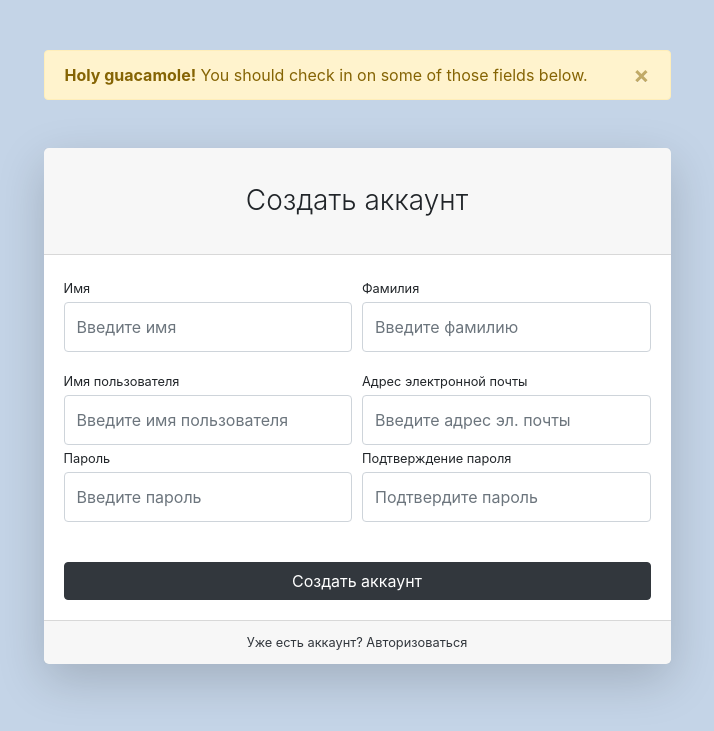
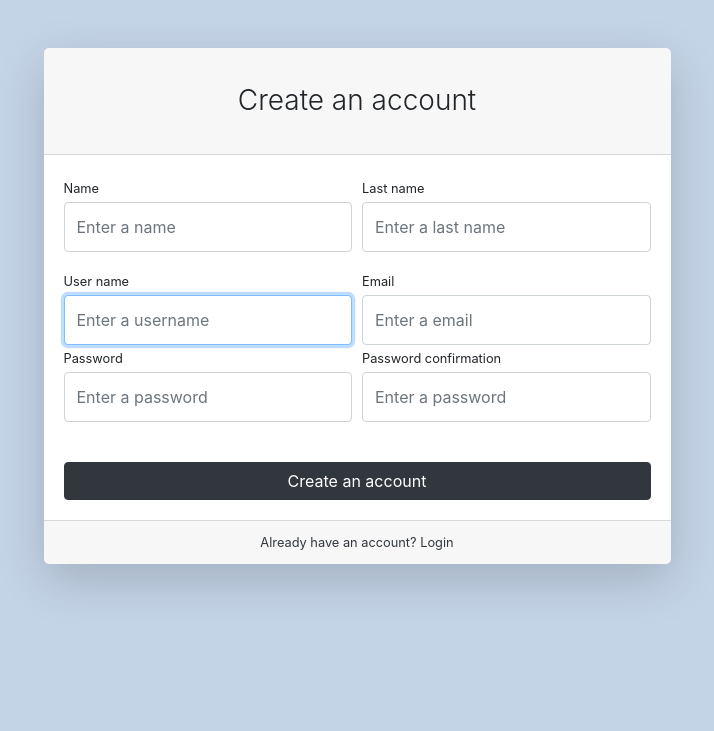
Before and after one commit to Artkom98/store_server, a Django app: page /users/register/ in a window 1280 px wide. Shown: the top 731 px of the page, without its empty margins (283-997 px from the left). Run offline with Django 3.2, Linux system fonts and the light colour scheme; some libraries are stand-ins or nearby versions.

Commit message:
register and login forms

```diff
--- a/users/forms.py
+++ b/users/forms.py
@@ -1,5 +1,5 @@
 from django import forms
-from django.contrib.auth.forms import AuthenticationForm
+from django.contrib.auth.forms import AuthenticationForm, UserCreationForm, UserChangeForm
 from users.models import User
 
 
@@ -15,3 +15,37 @@ class UserLoginForm(AuthenticationForm):
         super(UserLoginForm, self).__init__(*args, **kwargs)
         for field_name, field in self.fields.items():
             field.widget.attrs['class'] = 'form-control py-4'
+
+
+class UserRegisterForm(UserCreationForm):
+    first_name = forms.CharField(widget=forms.TextInput(attrs={'placeholder': 'Enter a name'}))
+    last_name = forms.CharField(widget=forms.TextInput(attrs={'placeholder': 'Enter a last name'}))
+    username = forms.CharField(widget=forms.TextInput(attrs={'placeholder': 'Enter a username'}))
+    email = forms.CharField(widget=forms.EmailInput(attrs={'placeholder': 'Enter a email'}))
+    password1 = forms.CharField(widget=forms.PasswordInput(attrs={'placeholder': 'Enter a password'}))
+    password2 = forms.CharField(widget=forms.PasswordInput(attrs={'placeholder': 'Enter a password'}))
+
+    class Meta:
+        model = User
+        fields = ('first_name', 'last_name', 'username', 'email', 'password1', 'password2')
+
+    def __init__(self, *args, **kwargs):
+        super(UserRegisterForm, self).__init__(*args, **kwargs)
+        for field_name, field in self.fields.items():
+            field.widget.attrs['class'] = 'form-control py-4'
+
+
+class UserProfileForm(UserChangeForm):
+    username = forms.CharField(widget=forms.TextInput(attrs={'readonly': True}))
+    email = forms.CharField(widget=forms.EmailInput(attrs={'readonly': True}))
+    image = forms.ImageField(widget=forms.FileInput(), required=False)
+
+    class Meta:
+        model = User
+        fields = ('username', 'email', 'first_name', 'last_name', 'image')
+
+    def __init__(self, *args, **kwargs):
+        super(UserProfileForm, self).__init__(*args, **kwargs)
+        for field_name, field in self.fields.items():
+            field.widget.attrs['class'] = 'form-control py-4'
+        self.fields['image'].widget.attrs['class'] = 'custom-file-input'
--- a/users/templates/users/register.html
+++ b/users/templates/users/register.html
@@ -8,73 +8,74 @@
             <div class="container">
                 <div class="row justify-content-center">
                     <div class="col-lg-7">
+                        {% if form.errors %}
                         <div class="alert alert-warning alert-dismissible fade show" role="alert"
                              style="margin-top: 50px;">
-                            <strong>Holy guacamole!</strong> You should check in on some of those fields below.
+                            {{ form.errors }}
                             <button type="button" class="close" data-dismiss="alert" aria-label="Close">
                                 <span aria-hidden="true">&times;</span>
                             </button>
                         </div>
+                        {% endif %}
+
                         <div class="card shadow-lg border-0 rounded-lg mt-5">
-                            <div class="card-header"><h3 class="text-center font-weight-light my-4">Создать аккаунт</h3>
+                            <div class="card-header"><h3 class="text-center font-weight-light my-4">Create an
+                                account</h3>
                             </div>
                             <div class="card-body">
-                                <form>
+                                <form action="{% url 'users:register' %}" method="POST">
+                                    {% csrf_token %}
                                     <div class="form-row">
                                         <div class="col-md-6">
                                             <div class="form-group">
-                                                <label class="small mb-1" for="inputFirstName">Имя</label>
-                                                <input class="form-control py-4" id="inputFirstName" type="text"
-                                                       placeholder="Введите имя"/>
+                                                <label class="small mb-1"
+                                                       for="{{ form.first_name.id_for_label }}">Name</label>
+                                                {{ form.first_name }}
                                             </div>
                                         </div>
                                         <div class="col-md-6">
                                             <div class="form-group">
-                                                <label class="small mb-1" for="inputLastName">Фамилия</label>
-                                                <input class="form-control py-4" id="inputLastName" type="text"
-                                                       placeholder="Введите фамилию"/>
+                                                <label class="small mb-1" for="{{ form.last_name.id_for_label }}">Last
+                                                    name</label>
+                                                {{ form.last_name }}
                                             </div>
                                         </div>
                                     </div>
                                     <div class="form-row">
                                         <div class="col-md-6">
-                                            <label class="small mb-1" for="inputUsername">Имя пользователя</label>
-                                            <input class="form-control py-4" id="inputUsername" type="text"
-                                                   aria-describedby="usernameHelp"
-                                                   placeholder="Введите имя пользователя"/>
+                                            <label class="small mb-1" for="{{ form.username.id_for_label }}">User
+                                                name</label>
+                                            {{ form.username }}
                                         </div>
                                         <div class="col-md-6">
-                                            <label class="small mb-1" for="inputEmailAddress">Адрес электронной
-                                                почты</label>
-                                            <input class="form-control py-4" id="inputEmailAddress" type="email"
-                                                   aria-describedby="emailHelp"
-                                                   placeholder="Введите адрес эл. почты"/>
+                                            <label class="small mb-1" for="{{ form.email.id_for_label }}">Email</label>
+                                            {{ form.email }}
                                         </div>
                                     </div>
                                     <div class="form-row">
                                         <div class="col-md-6">
                                             <div class="form-group">
-                                                <label class="small mb-1" for="inputPassword">Пароль</label>
-                                                <input class="form-control py-4" id="inputPassword" type="password"
-                                                       placeholder="Введите пароль"/>
+                                                <label class="small mb-1" for="{{ form.password1.id_for_label }}">Password</label>
+                                                {{ form.password1 }}
                                             </div>
                                         </div>
                                         <div class="col-md-6">
                                             <div class="form-group">
-                                                <label class="small mb-1" for="inputConfirmPassword">Подтверждение
-                                                    пароля</label>
-                                                <input class="form-control py-4" id="inputConfirmPassword"
-                                                       type="password" placeholder="Подтвердите пароль"/>
+                                                <label class="small mb-1" for="{{ form.password2.id_for_label }}">Password
+                                                    confirmation</label>
+                                                {{ form.password2 }}
                                             </div>
                                         </div>
                                     </div>
                                     <div class="form-group mt-4 mb-0">
-                                        <input class="btn btn-primary btn-block" type="submit" value="Создать аккаунт">
+                                        <input class="btn btn-primary btn-block" type="submit"
+                                               value="Create an account">
                                     </div>
                                 </form>
                             </div>
                             <div class="card-footer text-center">
-                                <div class="small"><a href="{% url 'users:login' %}">Уже есть аккаунт? Авторизоваться</a></div>
+                                <div class="small"><a href="{% url 'users:login' %}">Already have an account? Login</a>
+                                </div>
                             </div>
                         </div>
                     </div>
--- a/users/urls.py
+++ b/users/urls.py
@@ -5,5 +5,7 @@ app_name = 'users'
 
 urlpatterns = [
     path('login/', views.login_user, name='login'),
-    path('register/', views.register_user, name='register')
+    path('register/', views.register_user, name='register'),
+    path('profile/', views.profile, name='profile'),
+    path('logout/', views.logout, name='logout'),
 ]
--- a/users/views.py
+++ b/users/views.py
@@ -1,7 +1,7 @@
 from django.shortcuts import render, HttpResponseRedirect
 from django.urls import reverse
-from django.contrib import auth
-from users.forms import UserLoginForm
+from django.contrib import auth, messages
+from users.forms import UserLoginForm, UserRegisterForm, UserProfileForm
 
 
 def login_user(request):
@@ -23,4 +23,36 @@ def login_user(request):
 
 
 def register_user(request):
-    return render(request, 'users/register.html')
+    if request.method == 'POST':
+        form = UserRegisterForm(data=request.POST)
+        if form.is_valid():
+            form.save()
+            messages.success(request, 'You have successfully registered')
+            return HttpResponseRedirect(reverse('users:login'))
+        else:
+            print(form.errors)
+    else:
+        form = UserRegisterForm
+    context = {
+        'form': form
+    }
+    return render(request, 'users/register.html', context)
+
+
+def profile(request):
+    if request.method == 'POST':
+        form = UserProfileForm(data=request.POST, files=request.FILES, instance=request.user)
+        if form.is_valid():
+            form.save()
+            return HttpResponseRedirect(reverse('users:profile'))
+    else:
+        form = UserProfileForm(instance=request.user)
+    context = {
+        'form': form
+    }
+    return render(request, 'users/profile.html', context)
+
+
+def logout(request):
+    auth.logout(request)
+    return HttpResponseRedirect(reverse('index'))
```
Also changed, not shown: products/templates/products/base.html (+16 -13 lines), users/templates/users/login.html (+23 -10 lines), users/templates/users/profile.html (added, +94 -0 lines), media/users_images/hoodie-2.jpg (added), static/vendor/img/users/depositphotos_166074422-stock-illustration-default-avatar-profile-icon-grey.jpg (added).
